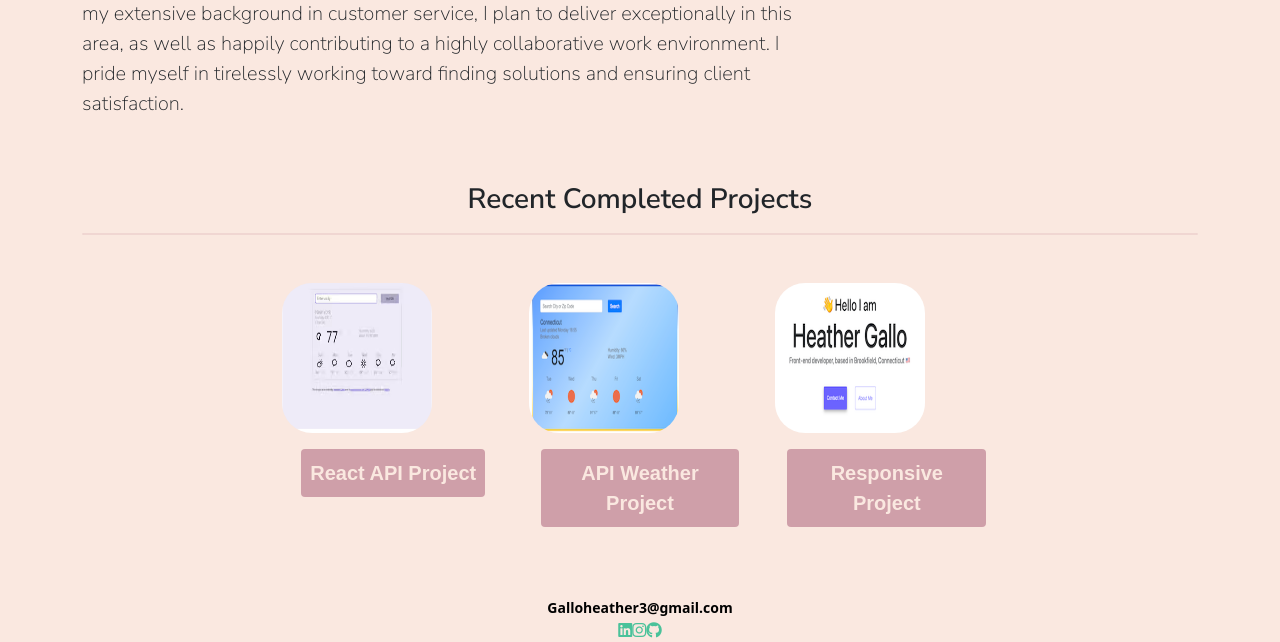
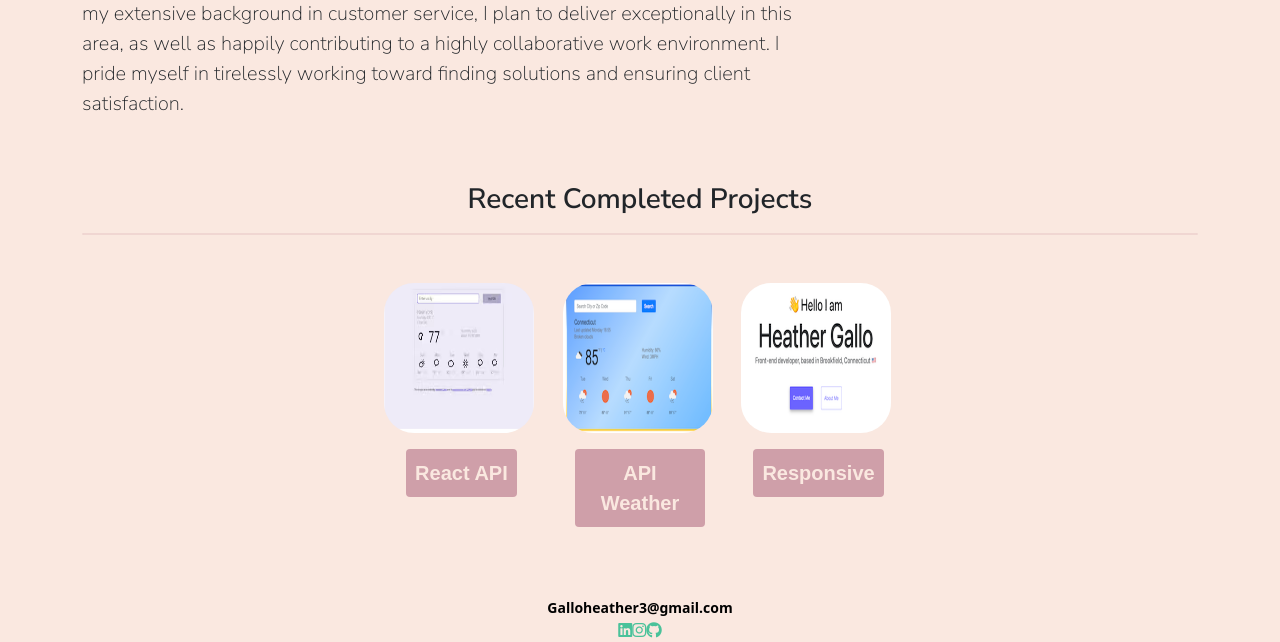
Before and after one commit to heathergallo513/portfolio-project, a plain HTML site: page index.html in a window 1280 px wide. Shown: the part 355-997 px from the top of the page. Drawn offline with nearby package versions, Linux system fonts and the light colour scheme; a web font is replaced by a local one.

Commit message:
Update custom buttons

```diff
--- a/index.html
+++ b/index.html
@@ -147,7 +147,7 @@
                 title="Learn More"
                 class="btn btn-branding mt-3 p-2 justify-content-center"
               >
-                React API Project</a
+                React API</a
               >
             </div>
           </div>
@@ -163,7 +163,7 @@
                 title="Learn More"
                 class="btn btn-branding mt-3 p-2 justify-content-center"
               >
-                API Weather Project</a
+                API Weather</a
               >
             </div>
           </div>
@@ -179,8 +179,8 @@
                 title="learn more"
                 class="btn btn-branding mt-3 p-2 justify-content-center"
               >
-                Responsive Project</a
-              >
+                Responsive
+              </a>
             </div>
           </div>
         </div>
```
